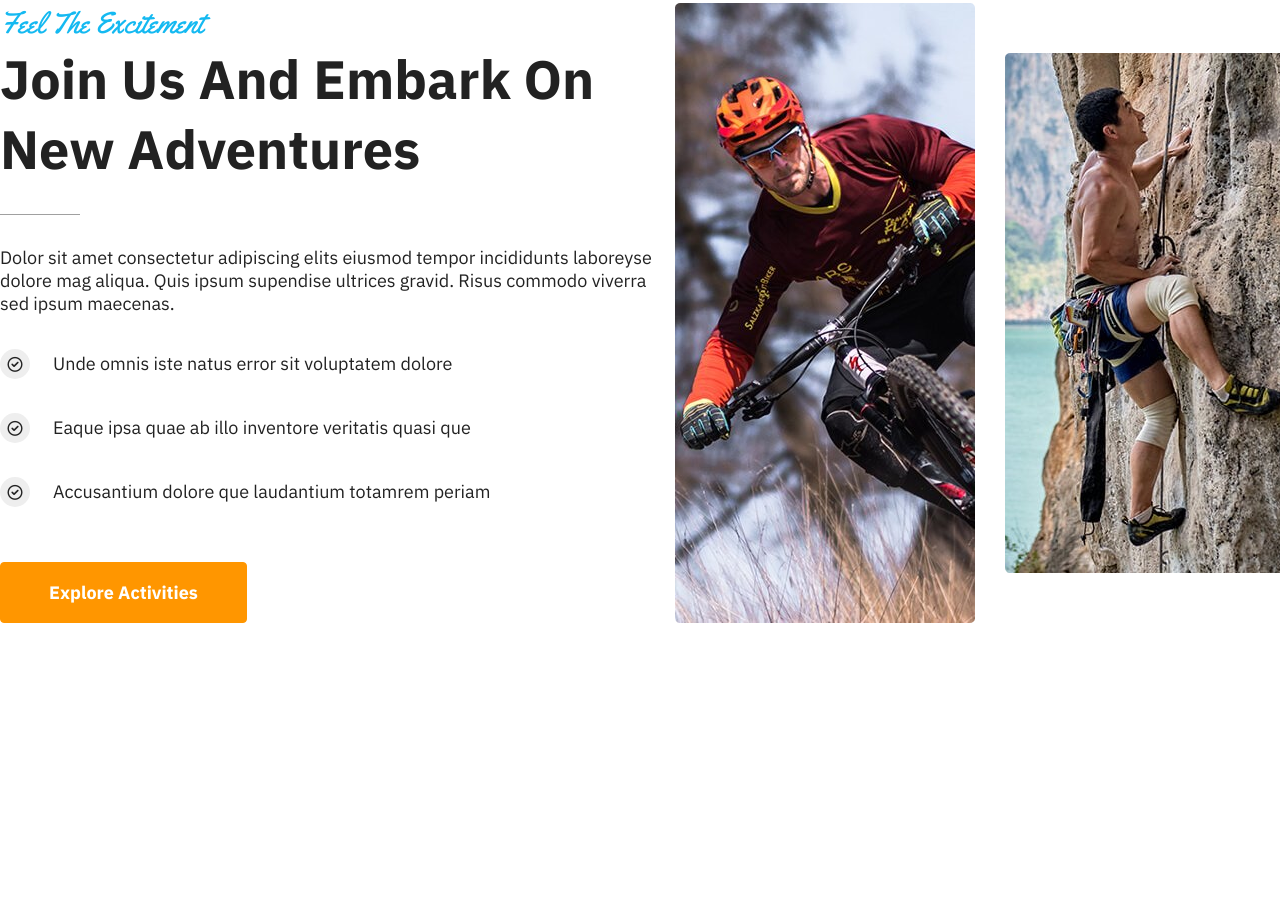
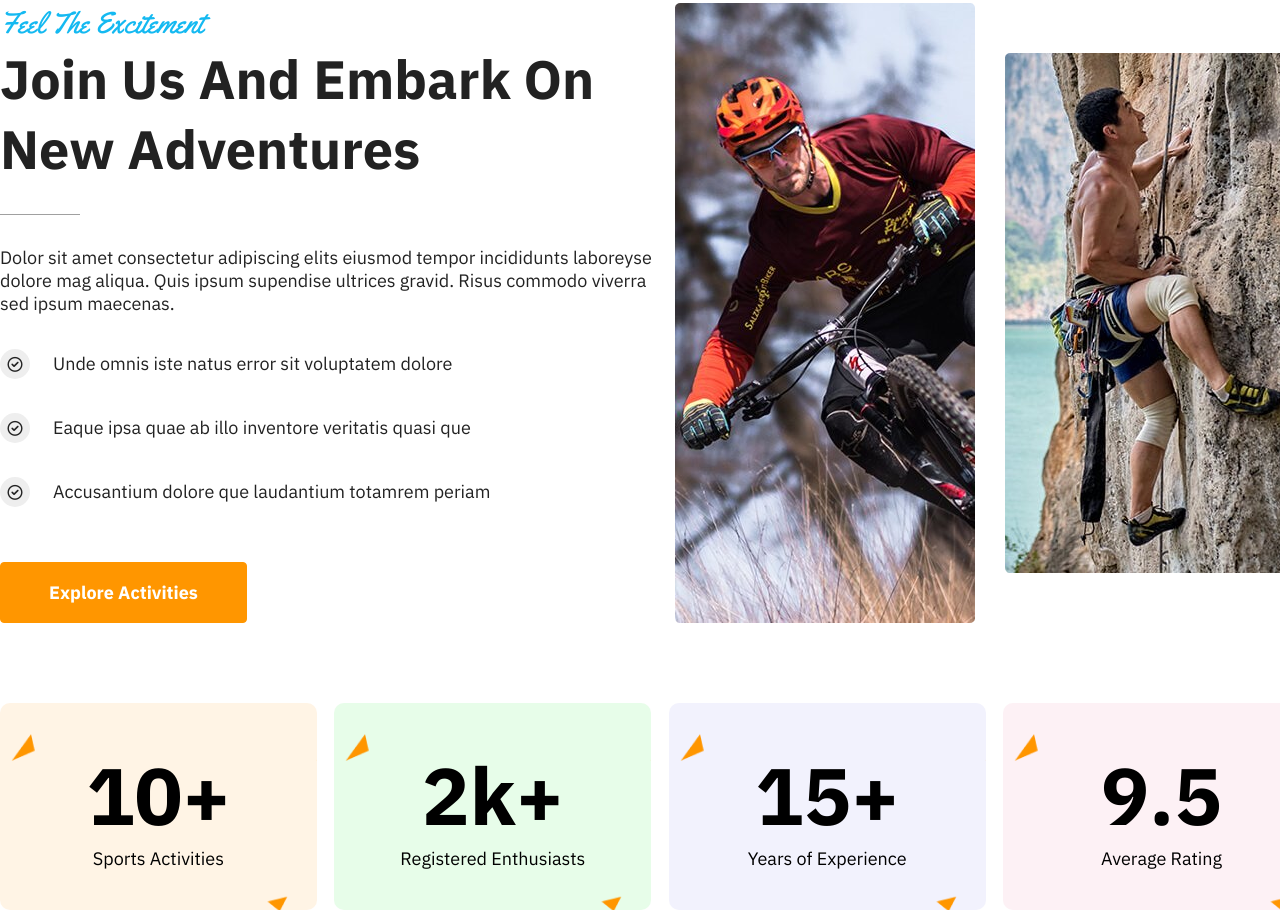
Before and after one commit to PalashHalder/xtreme-sports, a plain HTML site: page index.html in a window 1280 px wide. Shown: the part 841-1751 px from the top of the page. Before the commit the page ends 1464 px from the top, so only its background shows below. Drawn offline with Linux system fonts and the light colour scheme.

Commit message:
counter part added

```diff
--- a/css/style.css
+++ b/css/style.css
@@ -235,8 +235,69 @@ nav .button a {
     align-items: center;
     justify-content: space-around;
 }
+/* =======================================
+            embark part end
+======================================== */
+/* =======================================
+            counter part start
+======================================== */
+#counter-part{
+    margin-top: 80px;
+}
+
+#counter-part .box{
+    display: flex;
+    justify-content: space-between;
+}
+
+#counter-part .box .item{
+    width: 24%;
+    text-align: center;
+    padding: 40px 0;
+    border-radius: 10px;
+}
+
+#counter-part .box .item h2{
+    font-family: 'IBM Plex Sans', sans-serif;
+    font-size: 80px;
+    font-weight: 700;
+}
+
+#counter-part .box .item p{
+    font-family: 'IBM Plex Sans', sans-serif;
+    font-size: 18px;
+    font-weight: 400;
+}
+
+#counter-part .box .item1{
+    background: #FFF4E5 url(../images/counter-bg.png) ;
+}
+
+#counter-part .box .item2{
+    background: #E7FDE9 url(../images/counter-bg.png) ;
+}
+
+#counter-part .box .item3{
+    background: #F2F2FD url(../images/counter-bg.png) ;
+}
+
+#counter-part .box .item4{
+    background: #FDF1F5 url(../images/counter-bg.png) ;
+}
+
+
+
+
+
+
+
+
+
+
+
+
 
 
 /* =======================================
-            embark part end
+            counter part end
 ======================================== */
--- a/index.html
+++ b/index.html
@@ -98,6 +98,34 @@
     <!-- ==============================
             embark part end
     =============================== -->
+    <!-- ==============================
+            counter part start
+    =============================== -->
+    <section id="counter-part">
+        <div class="container">
+            <div class="box">
+                <div class="item item1">
+                    <h2>10+</h2>
+                    <p>Sports Activities</p>
+                </div>
+                <div class="item item2">
+                    <h2>2k+</h2>
+                    <p>Registered Enthusiasts</p>
+                </div>
+                <div class="item item3">
+                    <h2>15+</h2>
+                    <p>Years of Experience</p>
+                </div>
+                <div class="item item4">
+                    <h2>9.5</h2>
+                    <p>Average Rating</p>
+                </div>
+            </div>
+        </div>
+    </section>
+    <!-- ==============================
+            counter part end
+    =============================== -->
 
 
 </body>
```
Also changed, not shown: images/counter-bg.png (added).
